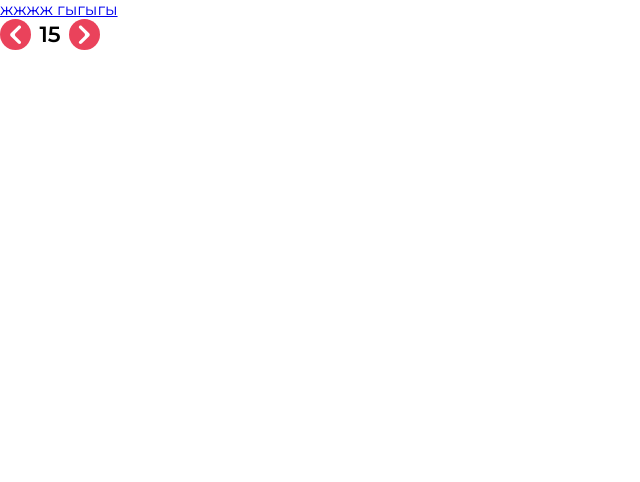
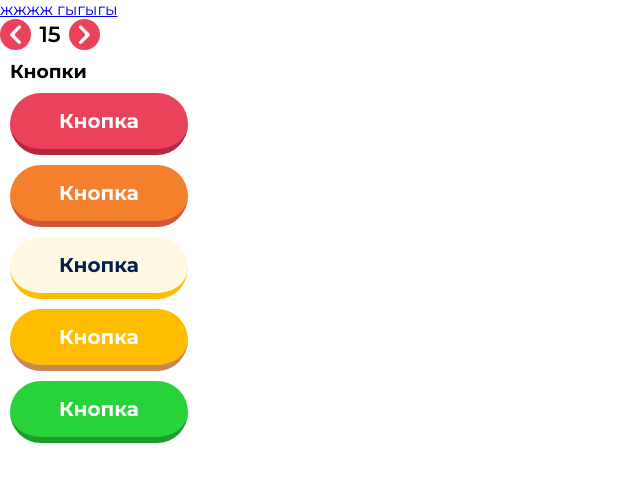
Before and after one commit to VanCode111/quizza-frontend, a Nuxt app: page / in a window 1280 px wide. Shown: the top 482 px of the page, without its empty margins (0-640 px from the left). Built offline with nearby package versions, Linux system fonts and the light colour scheme.

Commit message:
component button is created

```diff
--- /dev/null
+++ b/components/Button.vue
@@ -0,0 +1,53 @@
+<template>
+    <button class="btn" :class="computedClasses"><slot></slot></button>
+</template>
+
+<script>
+export default {
+    props: {
+        appearance: {
+            type: String,
+            default: "error",
+        },
+    },
+    computed: {
+        computedClasses() {
+            return [`btn_appearance_${this.appearance}`];
+        },
+    },
+};
+</script>
+
+<style lang="scss">
+.btn {
+    padding: 16px 49px;
+    border-radius: 100px;
+    border: none;
+    border-bottom: 6px solid;
+    font-size: 20px;
+    font-weight: bold;
+    cursor: pointer;
+    background-color: #ea425b;
+    color: #fff;
+    border-bottom-color: #b5283e;
+    &_appearance {
+        &_orange {
+            background-color: #f4802e;
+            border-bottom-color: rgba(181, 40, 62, 0.5);
+        }
+        &_blank {
+            background-color: #fff8e2;
+            color: #00214e;
+            border-bottom-color: #ffbd00;
+        }
+        &_selected {
+            background-color: #ffbd00;
+            border-bottom-color: #c68754;
+        }
+        &_success {
+            background-color: #28d239;
+            border-bottom-color: #1d9c2a;
+        }
+    }
+}
+</style>
--- a/pages/index.vue
+++ b/pages/index.vue
@@ -5,6 +5,17 @@
         </p>
 
         <QuantityCounter v-model:rounds="rounds"></QuantityCounter>
+
+        <div class="buttons">
+            <h3>Кнопки</h3>
+            <div class="buttons__wrapper">
+                <Button>Кнопка</Button>
+                <Button appearance="orange">Кнопка</Button>
+                <Button appearance="blank">Кнопка</Button>
+                <Button appearance="selected">Кнопка</Button>
+                <Button appearance="success">Кнопка</Button>
+            </div>
+        </div>
     </div>
 </template>
 
@@ -18,4 +29,17 @@ export default {
 };
 </script>
 
-<style></style>
+<style lang="scss">
+.buttons {
+    padding: 10px;
+    & h3 {
+        margin-bottom: 10px;
+    }
+    &__wrapper {
+        display: flex;
+        flex-direction: column;
+        gap: 10px;
+        align-items: start;
+    }
+}
+</style>
```
Also changed, not shown: 1 other file (tests, documents, lock files or other folders). Lines whose indentation alone changed are shown as unchanged.
